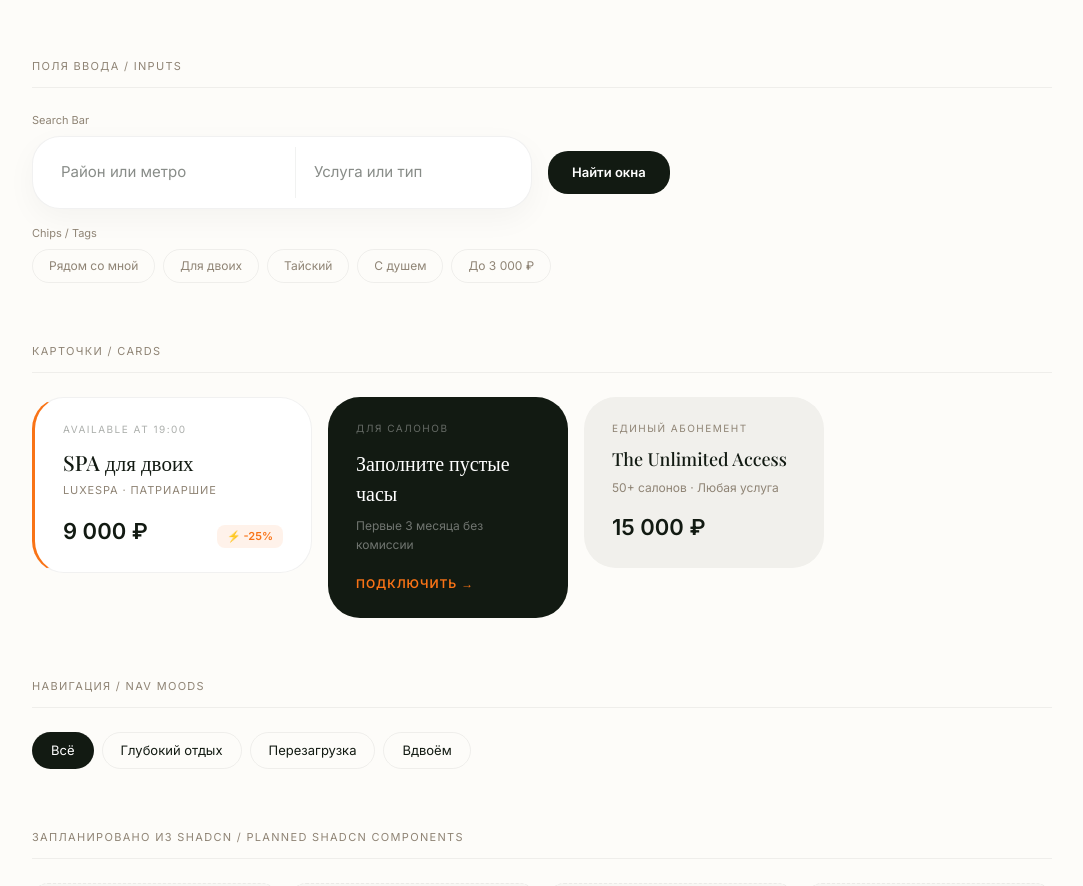
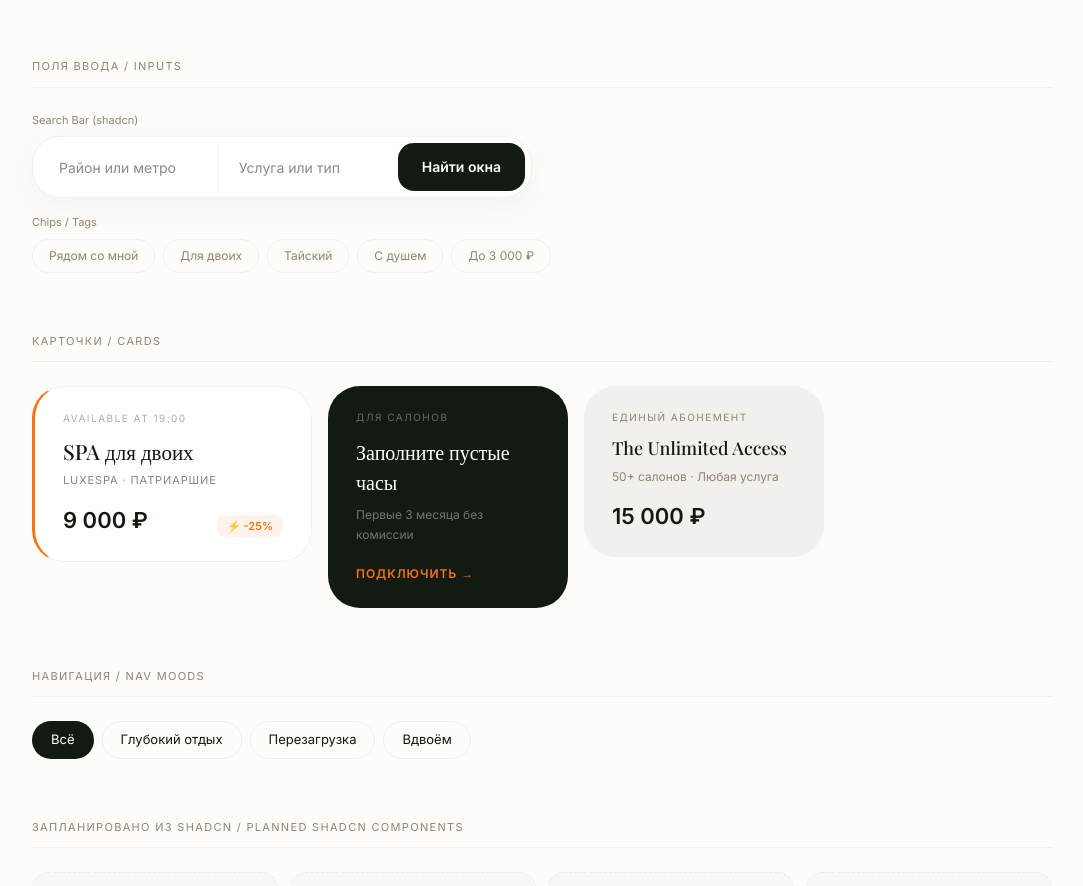
Before and after one commit to dvasincom-sketch/lovi-web, a React (Vite) app: page /ui in a window 1280 px wide. Shown: the part 1289-2175 px from the top of the page, without its empty margins (98-1181 px from the left). Built offline with nearby package versions, Linux system fonts and the light colour scheme; a web font is replaced by a local one.

Commit message:
fix: chips use .chip css class everywhere

```diff
--- a/src/components/Hero.jsx
+++ b/src/components/Hero.jsx
@@ -48,11 +48,7 @@ export default function Hero() {
       </div>
       <div style={{display:'flex',justifyContent:'center',gap:8,marginTop:20,flexWrap:'wrap'}}>
         {['Рядом со мной','Для двоих','Тайский','С душем','До 3 000 ₽'].map(c=>(
-          <button key={c} style={{
-            padding:'6px 14px',borderRadius:20,
-            border:'1px solid var(--border)',
-            fontSize:12,color:'var(--secondary)',background:'transparent',cursor:'pointer'
-          }}>{c}</button>
+          <button key={c} className="chip">{c}</button>
         ))}
       </div>
     </section>
--- a/src/pages/UI.jsx
+++ b/src/pages/UI.jsx
@@ -1,4 +1,6 @@
 import { useState } from 'react'
+import { Input } from '@/components/ui/input'
+import { Button } from '@/components/ui/button'
 
 const Section = ({title, children}) => (
   <div style={{marginBottom:60}}>
@@ -197,43 +199,31 @@ export default function UI() {
       <Section title="Поля ввода / Inputs">
         <Row gap={16} wrap>
           <div>
-            <div style={{fontSize:11,color:'var(--secondary)',marginBottom:8}}>Search Bar</div>
+            <div style={{fontSize:11,color:'var(--secondary)',marginBottom:8}}>Search Bar (shadcn)</div>
             <div style={{
-              background:'#fff',padding:10,borderRadius:28,
+              background:'#fff',padding:6,borderRadius:28,
               display:'flex',alignItems:'center',gap:0,
               boxShadow:'0 10px 30px rgba(0,0,0,0.04)',
               border:'1px solid var(--border)',maxWidth:500
             }}>
-              <input placeholder="Район или метро" style={{
-                border:'none',padding:'14px 18px',fontSize:15,flex:1,
-                outline:'none',background:'transparent',
-                borderRight:'1px solid var(--border)'
-              }}/>
-              <input placeholder="Услуга или тип" style={{
-                border:'none',padding:'14px 18px',fontSize:15,flex:1,
-                outline:'none',background:'transparent'
-              }}/>
-              <button style={{
-                background:'var(--dark)',color:'#fff',border:'none',
-                padding:'12px 24px',borderRadius:20,fontWeight:600,
-                cursor:'pointer',fontSize:13,whiteSpace:'nowrap'
-              }}>Найти окна</button>
+              <Input placeholder="Район или метро"
+                className="border-0 shadow-none rounded-none focus-visible:ring-0 text-sm h-12 px-5"
+                style={{borderRight:'1px solid var(--border)',flex:1,background:'transparent'}}/>
+              <Input placeholder="Услуга или тип"
+                className="border-0 shadow-none rounded-none focus-visible:ring-0 text-sm h-12 px-5"
+                style={{flex:1,background:'transparent'}}/>
+              <Button
+                className="h-12 px-6 rounded-2xl font-semibold text-sm"
+                style={{background:'var(--dark)',color:'#fff',border:'none',whiteSpace:'nowrap',flexShrink:0}}>
+                Найти окна
+              </Button>
             </div>
           </div>
         </Row>
         <Row gap={8} wrap>
           <div style={{fontSize:11,color:'var(--secondary)',marginBottom:0,width:'100%'}}>Chips / Tags</div>
           {['Рядом со мной','Для двоих','Тайский','С душем','До 3 000 ₽'].map(c=>(
-            <button key={c} style={{
-              padding:'7px 16px',borderRadius:20,
-              border:'1px solid var(--border)',fontSize:12,
-              color:'var(--secondary)',background:'transparent',cursor:'pointer',
-              transition:'all 0.2s'
-            }}
-            onMouseEnter={e=>{e.currentTarget.style.borderColor='var(--dark)';e.currentTarget.style.color='var(--dark)'}}
-            onMouseLeave={e=>{e.currentTarget.style.borderColor='var(--border)';e.currentTarget.style.color='var(--secondary)'}}>
-              {c}
-            </button>
+            <button key={c} className="chip">{c}</button>
           ))}
         </Row>
       </Section>
```
